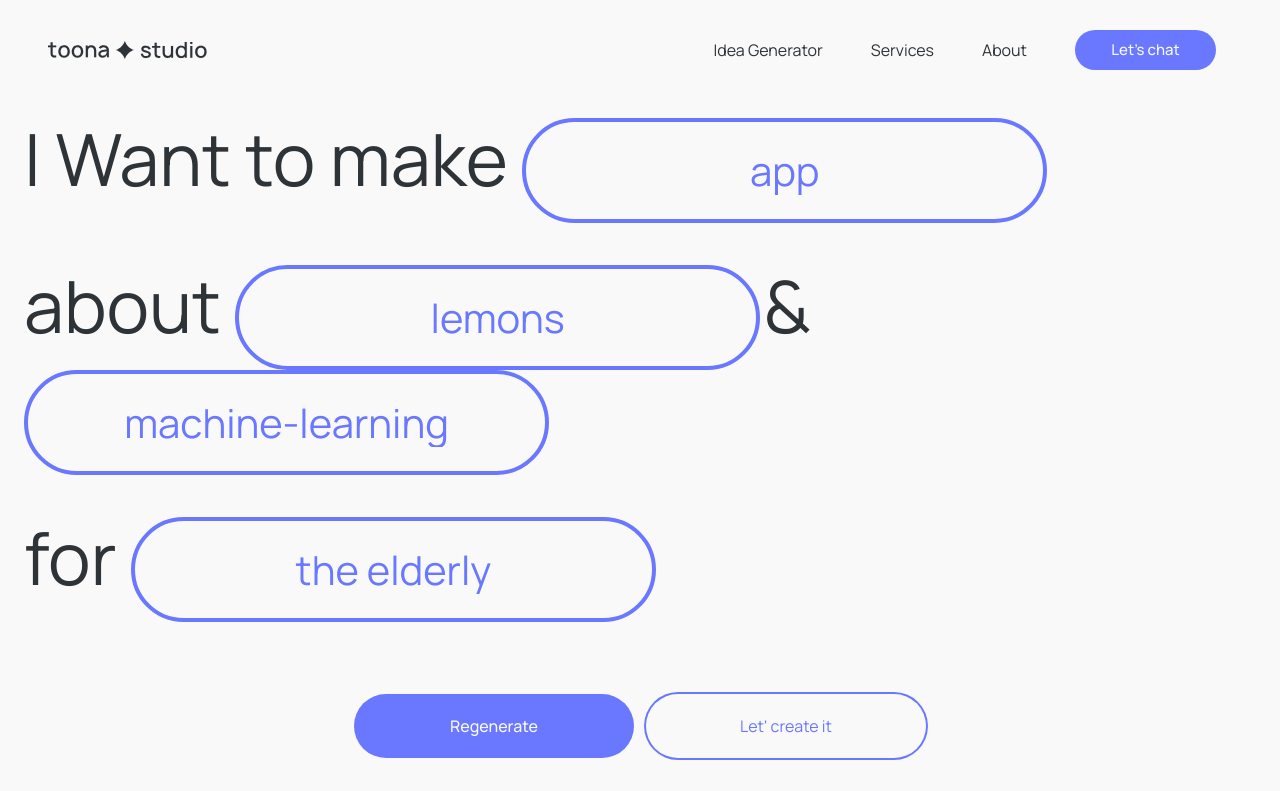
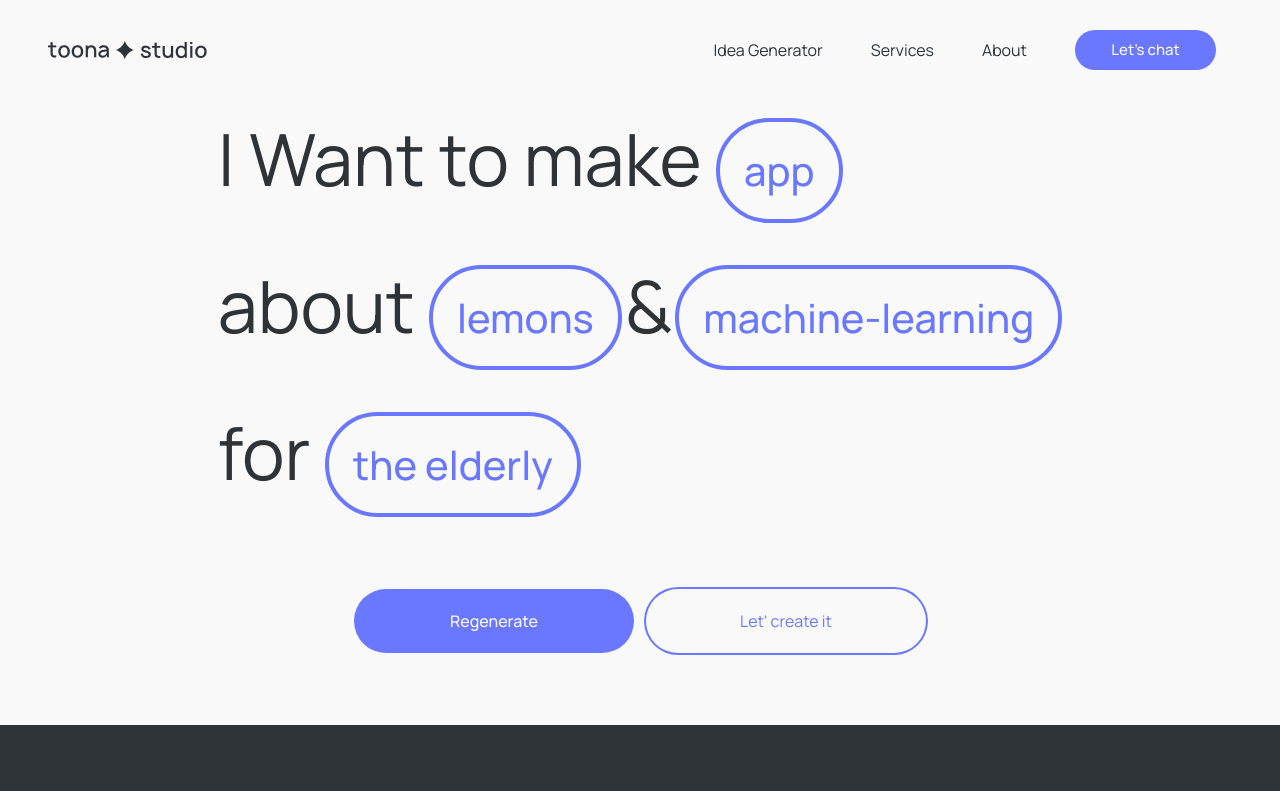
Before and after one commit to lumen-limitless/toona-studio, a Next.js app: page /idea-generator in a window 1280 px wide. Shown: the top 791 px of the page. Built offline with nearby package versions, Linux system fonts and the light colour scheme.

Commit message:
fetch no store

```diff
--- a/src/app/idea-generator/idea-generator.tsx
+++ b/src/app/idea-generator/idea-generator.tsx
@@ -16,7 +16,8 @@ const IdeaGeneratorPage: NextPage = () => {
   const handleGenerate = async () => {
     const res = await fetch('/api/idea', {
       method: 'GET',
-      cache: 'no-cache',
+      cache: 'no-store',
+      next: {},
     })
 
     const data = await res.json()
@@ -28,33 +29,29 @@ const IdeaGeneratorPage: NextPage = () => {
   }
   return (
     <FlexSection centered col className="px-6 ">
-      <div className="max-w-container space-y-6">
-        <div>
+      <div className="space-y-6">
+        <div className="w-full">
           <span className="text-3xl lg:text-7xl/relaxed">I Want to make </span>
-          <input
-            className="rounded-full border-4 border-indigo bg-light p-3 text-center text-2xl text-indigo lg:p-6 lg:text-4xl"
-            value={tech}
-          ></input>
+          <button className="rounded-full border-4 border-indigo bg-light p-3 text-center text-2xl text-indigo lg:p-6 lg:text-4xl">
+            {tech}
+          </button>
         </div>
 
-        <div>
+        <div className="w-full">
           <span className="text-3xl lg:text-7xl/relaxed">about </span>
-          <input
-            className="rounded-full border-4 border-indigo bg-light p-3 text-center text-2xl text-indigo lg:p-6 lg:text-4xl"
-            value={topic1}
-          ></input>{' '}
+          <button className="rounded-full border-4 border-indigo bg-light p-3 text-center text-2xl text-indigo lg:p-6 lg:text-4xl">
+            {topic1}
+          </button>{' '}
           <span className="text-3xl lg:text-7xl/relaxed">&</span>{' '}
-          <input
-            className="rounded-full border-4 border-indigo bg-light p-3 text-center text-2xl text-indigo lg:p-6 lg:text-4xl"
-            value={topic2}
-          ></input>
+          <button className="rounded-full border-4 border-indigo bg-light p-3 text-center text-2xl text-indigo lg:p-6 lg:text-4xl">
+            {topic2}
+          </button>
         </div>
         <div>
           <span className="text-3xl lg:text-7xl/relaxed">for </span>
-          <input
-            className="rounded-full border-4 border-indigo bg-light p-3 text-center text-2xl text-indigo lg:p-6 lg:text-4xl"
-            value={demographic}
-          ></input>
+          <button className="rounded-full border-4 border-indigo bg-light p-3 text-center text-2xl text-indigo lg:p-6 lg:text-4xl">
+            {demographic}
+          </button>
         </div>
       </div>
 
```
